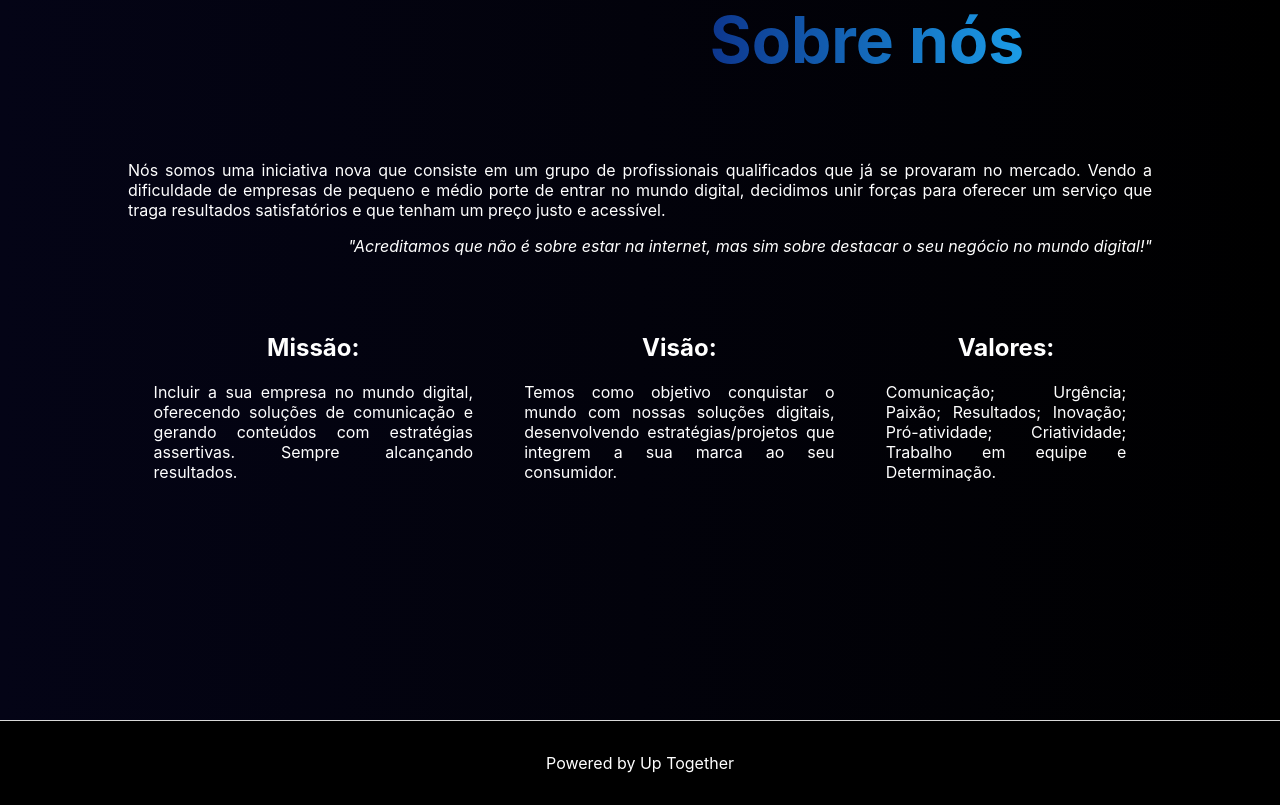
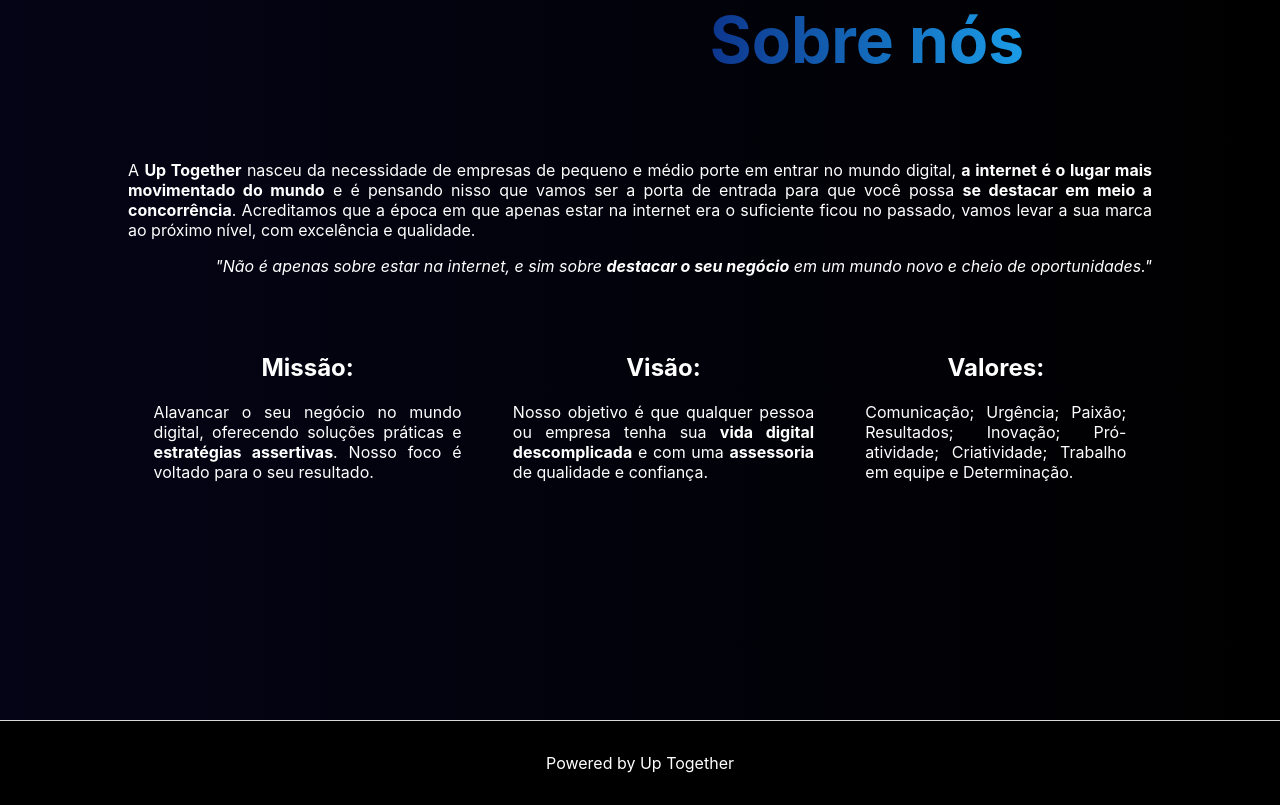
Before and after one commit to JonathanRomano/uptogether, a Next.js app: page / in a window 1280 px wide. Shown: the part 880-1685 px from the top of the page. Built offline with nearby package versions, Linux system fonts and the light colour scheme.

Commit message:
alterando o conteudo da home!

```diff
--- a/pages/index.tsx
+++ b/pages/index.tsx
@@ -75,9 +75,11 @@
 				</div>
 
 				<div className={styles.textBox}>
-					Nós somos uma iniciativa nova que consiste em um grupo de profissionais qualificados que já se provaram no mercado. Vendo a dificuldade de empresas de pequeno e médio porte de entrar no mundo digital, decidimos unir forças para oferecer um serviço que traga resultados satisfatórios e que tenham um preço justo e acessível.
+					<div>
+						A <strong>Up Together</strong> nasceu da necessidade de empresas de pequeno e médio porte  em entrar no mundo digital, <strong>a internet é o lugar mais movimentado do mundo</strong> e é pensando nisso que vamos ser a porta de entrada para que você possa <strong>se destacar em meio a concorrência</strong>. Acreditamos que a época em que apenas estar na internet era o suficiente ficou no passado, vamos levar a sua marca ao próximo nível, com excelência e qualidade.
+					</div>
 					<p>
-						"Acreditamos que não é sobre estar na internet, mas sim sobre destacar o seu negócio no mundo digital!"
+						"Não é apenas sobre estar na internet, e sim sobre <strong>destacar o seu negócio</strong> em um mundo novo e cheio de oportunidades."
 					</p>
 				</div>
 
@@ -87,12 +89,13 @@
 						<h2>
 							Missão:
 						</h2>
-						Incluir a sua empresa no mundo digital, oferecendo soluções de comunicação e gerando conteúdos com estratégias assertivas. Sempre alcançando resultados.					</div>
+					Alavancar o seu negócio no mundo digital, oferecendo soluções práticas e <strong>estratégias assertivas</strong>. Nosso foco é voltado para o seu resultado.
+				</div>
 					<div>
 						<h2>
 							Visão:
 						</h2>
-						Temos como objetivo conquistar o mundo com nossas soluções digitais, desenvolvendo estratégias/projetos que integrem a sua marca ao seu consumidor.
+						Nosso objetivo é que qualquer pessoa ou empresa tenha sua <strong>vida digital descomplicada</strong> e com uma <strong>assessoria</strong> de qualidade e confiança.
 					</div>
 					<div>
 						<h2>
```
